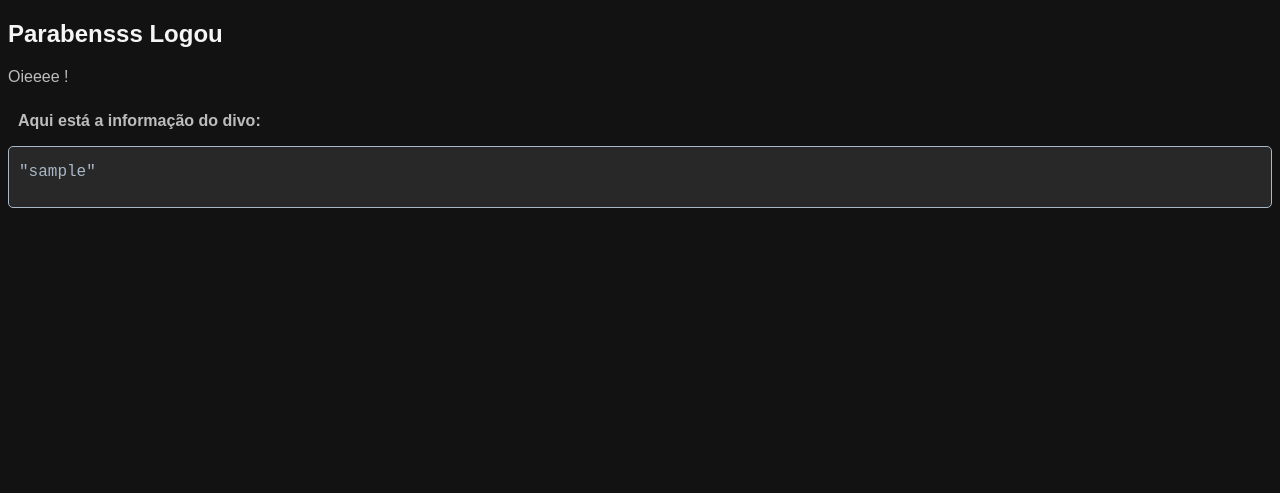
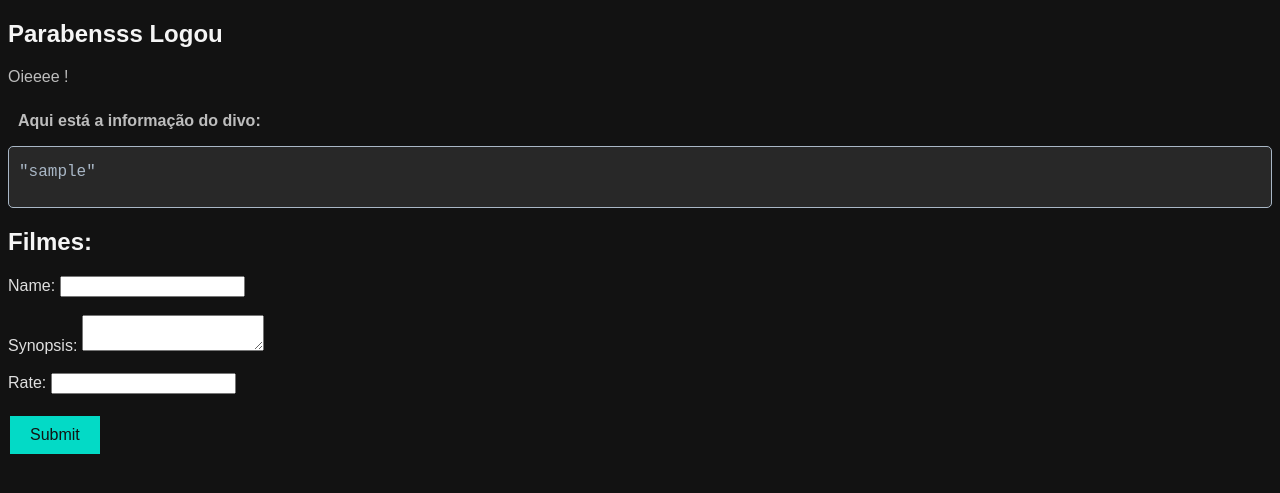
Before and after one commit to ottoinspace/MovieRate, a FastAPI app: page /profile in a window 1280 px wide. Shown: the top 493 px of the page. Run offline with FastAPI, Linux system fonts and the light colour scheme; the visitor is signed in with stand-in values (Sample User, id 1); parts of the project's set-up code (start-up, migrations or seed data) failed here and were passed over.

Commit message:
Implement CRUD

```diff
--- a/MovieRate/movierate/app.py
+++ b/MovieRate/movierate/app.py
@@ -4,16 +4,24 @@ from json import dumps
 
 from urllib.parse import quote_plus, urlencode
 
-from fastapi import FastAPI
+from fastapi import FastAPI, Depends, HTTPException
 from fastapi.responses import RedirectResponse
 from fastapi.requests import Request
 from fastapi.staticfiles import StaticFiles
 from fastapi.templating import Jinja2Templates
 from fastapi.responses import HTMLResponse, RedirectResponse
 
+from sqlalchemy.orm import Session
+from . import models, schemas, database
+from .database import SessionLocal, engine
+
 from pydantic_settings import BaseSettings, SettingsConfigDict #type: ignore
 
 from starlette.middleware.sessions import SessionMiddleware
+
+from movierate.model.film import Film
+
+models.Base.metadata.create_all(bind=engine)
 
 class Settings(BaseSettings):
     model_config = SettingsConfigDict(
@@ -47,6 +55,13 @@ def to_pretty_json(obj: dict) -> str:
 
 templates = Jinja2Templates(directory='templates')
 templates.env.filters['to_pretty_json'] = to_pretty_json
+
+def get_db():
+    db = SessionLocal()
+    try:
+        yield db
+    finally:
+        db.close()
 
 @app.get('/', response_class=HTMLResponse)
 def home(request: Request):
@@ -89,8 +104,8 @@ async def callback(request: Request):
     request.session['userinfo'] = token['userinfo']
     return RedirectResponse('/')
 
-@app.get('/profile')
-def profile(request: Request):
+@app.get('/profile', response_class=HTMLResponse)
+def profile(request: Request, db: Session = Depends(get_db)):
     return templates.TemplateResponse(
         request=request,
         name='profile.html',
@@ -99,3 +114,26 @@ def profile(request: Request):
             'userinfo': request.session['userinfo']
         }
         )
+
+
+@app.post("/films/", response_model=schemas.Film)
+def create_film(film: schemas.FilmCreate, db: Session = Depends(get_db)):
+    db_film = models.Film(name=film.name, synopsis=film.synopsis, rate=film.rate)
+    db.add(db_film)
+    db.commit()
+    db.refresh(db_film)
+    return db_film
+
+@app.get('/films/', response_model=list[schemas.Film])
+def read_films(skip: int = 0, limit: int = 10, db: Session = Depends(get_db)):
+    films = db.query(models.Film).offset(skip).limit(limit).all()
+    return films
+
+@app.delete('/films/{film_id}', response_model=schemas.Film)
+def delete_film(film_id: int, db: Session = Depends(get_db)):
+    film = db.query(models.Film).filter(models.Film.id == film_id).first()
+    if film:
+        db.delete(film)
+        db.commit()
+        return film
+    raise HTTPException(status_code=404, detail="Film not found")
--- /dev/null
+++ b/MovieRate/movierate/database.py
@@ -0,0 +1,12 @@
+from sqlalchemy import create_engine
+from sqlalchemy.ext.declarative import declarative_base
+from sqlalchemy.orm import sessionmaker
+
+SQLALCHEMY_DATABASE_URL = "sqlite:///./sql_app.db"
+
+engine = create_engine(
+    SQLALCHEMY_DATABASE_URL, connect_args={"check_same_thread": False}
+)
+SessionLocal = sessionmaker(autocommit=False, autoflush=False, bind=engine)
+
+Base = declarative_base()
--- /dev/null
+++ b/MovieRate/movierate/model/film.py
@@ -0,0 +1,6 @@
+from pydantic import BaseModel
+
+class Film(BaseModel):
+    name: str
+    synopsis: str
+    rate: int
--- a/MovieRate/pyproject.toml
+++ b/MovieRate/pyproject.toml
@@ -13,6 +13,7 @@ pydantic-settings = "^2.3.3"
 authlib = "^1.3.1"
 httpx = "^0.27.0"
 itsdangerous = "^2.2.0"
+sqlalchemy = "^2.0.0"
 
 
 [build-system]
--- a/MovieRate/templates/home.html
+++ b/MovieRate/templates/home.html
@@ -11,5 +11,6 @@
 
     <a href="/login"><div>LOGIN</div></a>
     <a href="/profile"><div>PROFILE</div></a>
+    <a href="/logout"><div>LOGOUT</div></a>
 </body>
 </html>
--- a/MovieRate/templates/profile.html
+++ b/MovieRate/templates/profile.html
@@ -17,6 +17,82 @@
 	  <pre>{{ request.session['userinfo'] | to_pretty_json }}</pre>
 	</div>
       </div>
+  <div>
+      <h2>Filmes:</h2>
+      <ul>
+        {% for film in films %}
+          <li>
+            <strong>{{ film.name }}</strong><br>
+            {{ film.synopsis }}<br>
+            Rate: {{ film.rate }}
+            <form id="deleteFilmForm_{{ film.id }}" class="delete-form">
+              <input type="hidden" name="film_id" value="{{ film.id }}">
+              <button type="submit">Remove</button>
+            </form>
+          </li>
+        {% endfor %}
+      </ul>
+
+      <form id="filmForm">
+        <label for="name">Name:</label>
+        <input type="text" id="name" name="name" required><br><br>
+
+        <label for="synopsis">Synopsis:</label>
+        <textarea id="synopsis" name="synopsis" required></textarea><br><br>
+
+        <label for="rate">Rate:</label>
+        <input type="number" id="rate" name="rate" required><br><br>
+
+        <button type="submit">Submit</button>
+    </form>
+  </div>
+
     </div>
+
+    <script>
+      document.querySelectorAll('.delete-form').forEach(form => {
+        form.addEventListener('submit', async function(event) {
+            event.preventDefault();
+
+            const formData = new FormData(form);
+            const filmId = formData.get('film_id');
+
+            const response = await fetch(`/films/${filmId}`, {
+                method: 'DELETE',
+                headers: {
+                    'Content-Type': 'application/json'
+                }
+            });
+
+            if (response.ok) {
+                alert('Film removed successfully!');
+                location.reload();
+            } else {
+                alert('Error removing film');
+            }
+        });
+    });
+
+    document.getElementById('filmForm').addEventListener('submit', async function(event) {
+      event.preventDefault();
+
+      const formData = new FormData(event.target);
+      const formObject = Object.fromEntries(formData.entries());
+
+      const response = await fetch('/films', {
+          method: 'POST',
+          headers: {
+              'Content-Type': 'application/json'
+          },
+          body: JSON.stringify(formObject)
+      });
+
+      if (response.ok) {
+          alert('Film submitted successfully!');
+      } else {
+          alert('Error submitting film');
+      }
+  });
+  </script>
   </body>
 </html>
```
Also changed, not shown: MovieRate/movierate/models.py (added, +10 -0 lines), MovieRate/movierate/schemas.py (added, +15 -0 lines), MovieRate/movierate/model/__init__.py (added), MovieRate/sql_app.db (added), 1 other file.
